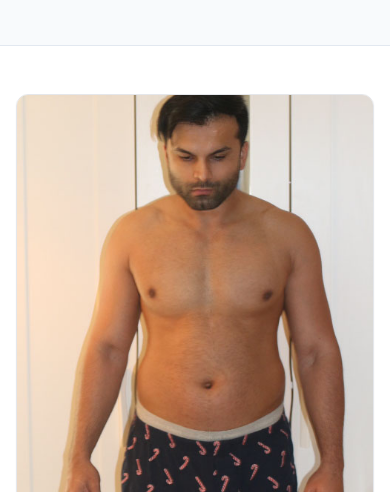
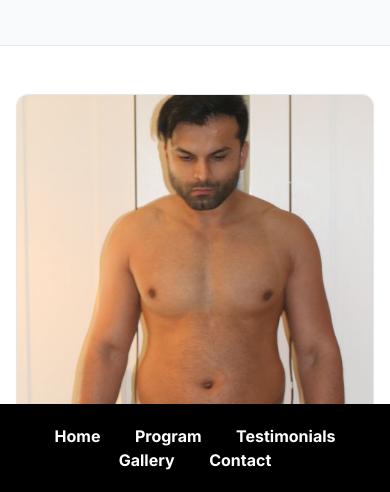
Before and after one commit to Rockmediaai/drrockyjagpal, a website: page before-after.html in a window 390 px wide. Shown: the part 352-844 px from the top of the page. Drawn offline with nearby package versions, Linux system fonts and the light colour scheme.

Commit message:
Update before-after.html

```diff
--- a/before-after.html
+++ b/before-after.html
@@ -351,5 +351,20 @@
       });
     })();
   </script>
+    <!-- Simple fallback mobile menu (shows only on phones) -->
+<div class="mobile-only-menu" style="display:none; background:#000; color:white; padding:20px; text-align:center; position:fixed; bottom:0; left:0; right:0; z-index:9999;">
+    <a href="../index.html#home" style="color:white; margin:0 15px; text-decoration:none; font-weight:bold;">Home</a>
+    <a href="../index.html#program" style="color:white; margin:0 15px; text-decoration:none; font-weight:bold;">Program</a>
+    <a href="../index.html#testimonials" style="color:white; margin:0 15px; text-decoration:none; font-weight:bold;">Testimonials</a>
+    <a href="../index.html#before-after" style="color:white; margin:0 15px; text-decoration:none; font-weight:bold;">Gallery</a>
+    <a href="../index.html#contact" style="color:white; margin:0 15px; text-decoration:none; font-weight:bold;">Contact</a>
+</div>
+
+<style>
+@media (max-width: 768px) {
+    .mobile-only-menu { display:block !important; }
+    body { padding-bottom: 80px; }
+}
+</style>
 </body>
 </html>
```
